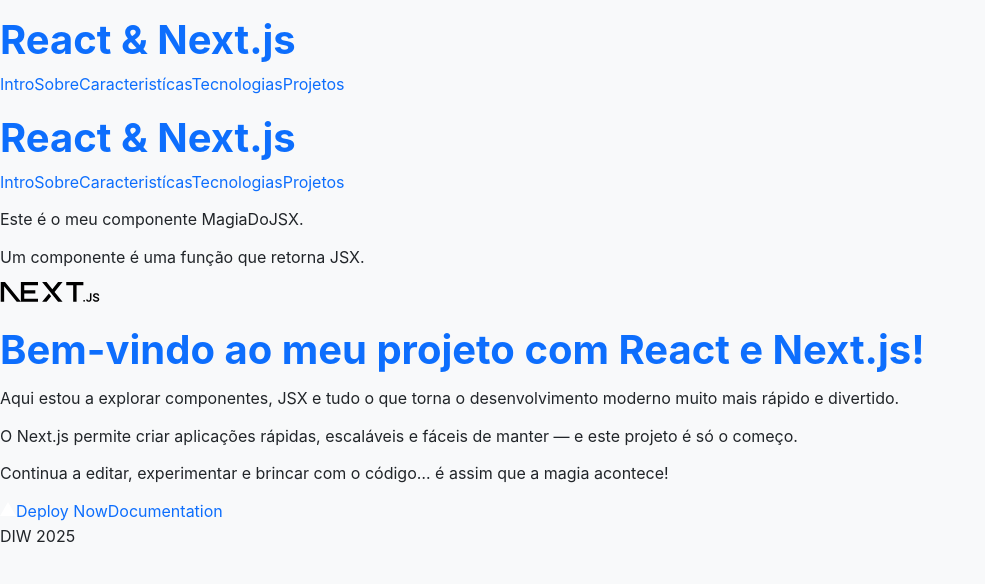
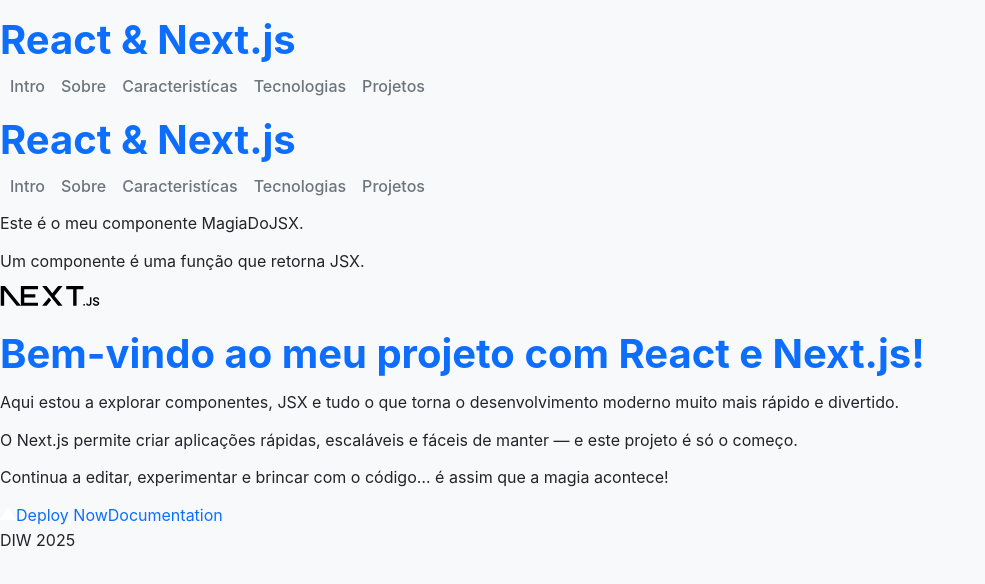
Before and after one commit to maximonunes/maximomnunes, a Next.js app: page / in a window 1280 px wide. Shown: the top 584 px of the page, without its empty margins (0-985 px from the left). Built offline with nearby package versions, Linux system fonts and the light colour scheme.

Commit message:
Update css

```diff
--- a/app/globals.css
+++ b/app/globals.css
@@ -48,6 +48,11 @@
   line-height: 1.2;
 }
 
+
+nav{
+  margin: 10px
+}
+
 h1 {
   font-size: 2.5rem;
   color: var(--primary);
@@ -88,6 +93,23 @@
 }
 
 a:hover {
+  color: var(--accent);
+}
+
+
+header nav {
+  display: flex;
+  gap: 1rem;
+}
+
+header nav a {
+  text-decoration: none;
+  color: var(--secondary);
+  font-weight: 500;
+  transition: color 0.3s;
+}
+
+header nav a:hover {
   color: var(--accent);
 }
 
```
